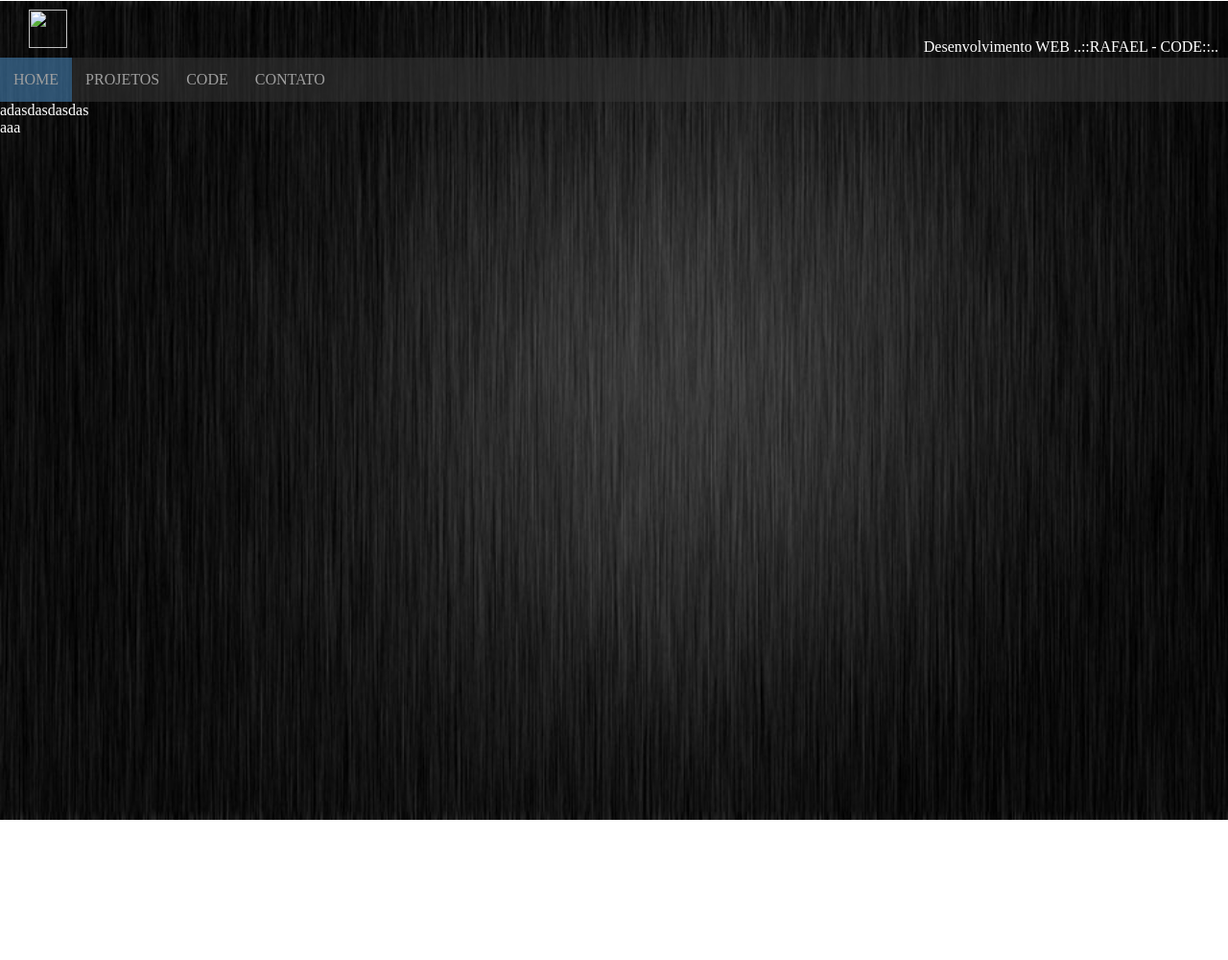
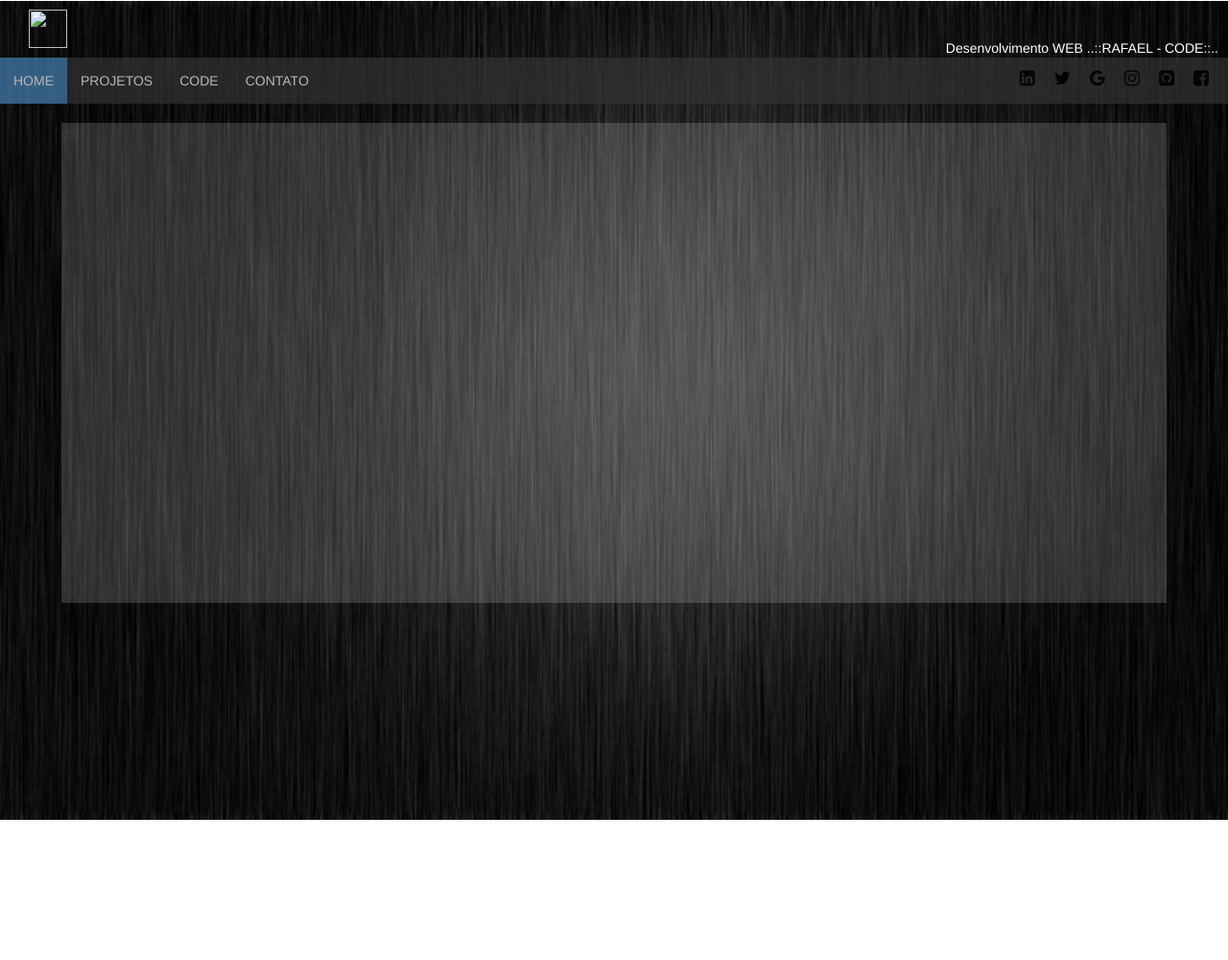
Before and after one commit to 01viniciusmelo/Dev-Web-PHP, a PHP site: page /home.html in a window 1280 px wide. Shown: the whole page at 96% size. Run offline with PHP 8.4, Linux system fonts and the light colour scheme; some libraries are stand-ins or nearby versions.

Commit message:
PRojeto WEB-SITE

```diff
--- a/css/home.css
+++ b/css/home.css
@@ -19,7 +19,7 @@
 	margin: 10px 30px;
 }
 .nav {
-	opacity:0.6;
+	opacity:0.7;
 	-moz-opacity: 0.65;
 	filter: alpha(opacity=65);
 }
@@ -30,15 +30,9 @@
     overflow: hidden;
     background-color: #333;
     width: 100%;
-
-
 }
 .nav li{
 	float: left;
-
-}
-.nav li:last-child {
-    border-right: none;
 }
 .nav li a {
     display: block;
@@ -62,3 +56,23 @@
 	background-size: 100%;
 	height: 1000px;
 }
+.social i{
+	float: right;
+	margin: 15px 20px 0 0;
+	padding: 0;
+	color: #000;
+	-moz-transform: scale(5);
+	-webkit-transform: scale(1);
+	-webkit-transition: 0.5s all ease; /* É para pega no Chrome e Safira */
+
+}
+.social i:hover{
+	color: #fff;
+}
+.section{
+	width: 90%;
+	height:500px;
+	background-color: #ccc;
+	opacity: .2;
+	margin-left: 5%;
+}
--- a/home.html
+++ b/home.html
@@ -4,6 +4,16 @@
 	<meta charset="UTF-8">
 	<title>Rafael - CODE</title>
 	<link rel="stylesheet" type="text/css" href="css/home.css">
+	<link rel="stylesheet" href=" https://maxcdn.bootstrapcdn.com/font-awesome/4.5.0/css/font-awesome.min.css">
+
+
+	<link rel="stylesheet" href="https://maxcdn.bootstrapcdn.com/bootstrap/3.3.7/css/bootstrap.min.css">
+  	<script src="https://ajax.googleapis.com/ajax/libs/jquery/3.1.1/jquery.min.js"></script>
+ 	 <script src="https://maxcdn.bootstrapcdn.com/bootstrap/3.3.7/js/bootstrap.min.js"></script>
+
+
+
+
 
 	<meta name="viewport" content="width=device-width, initial-scale=1">
 	 <meta name="description" content="Empresa com foco em segurança privada">
@@ -19,21 +29,30 @@
 	</div>
 
 	<div class="nav">
+		<div class="menu">
 			<ul class="top">
+			<div class="social">
+				<a href="#" class="face" target="_blank"><i class="fa fa-facebook-square fa-lg" aria-hidden="true"></i></a>
+				<a href="#" class="face" target="_blank"><i class="fa fa-github-square fa-lg" aria-hidden="true"></i></a>
+				<a href="#" class="insta"><i class="fa fa-instagram fa-lg" aria-hidden="true"></i></i></a>
+				<a href="#" class="go"><i class="fa fa-google fa-lg" aria-hidden="true"></i></a>
+				<a href="#" class="tw"><i class="fa fa-twitter fa-lg" aria-hidden="true"></i></a>
+				<a href="#" class="link"><i class="fa fa-linkedin-square fa-lg" aria-hidden="true"></i></a>
+			</div>
 	  			<li><a class="active" href="#home">HOME</a></li>
 	  			<li><a href="#">PROJETOS</a></li>
 	  			<li><a href="#">CODE</a></li>
 	  			<li class="right"><a href="#about">CONTATO</a></li>
 			</ul>
 		</div>
+	</div>
+
 		<div class="article">
-		adasdasdasdas
+			<br>
 			<div class="section">
-			aaa
+				as
 			</div>
 		</div>
-
-
 </div>
 
 
```
Also changed, not shown: img/as.jpg (added). Lines whose indentation alone changed are shown as unchanged.
